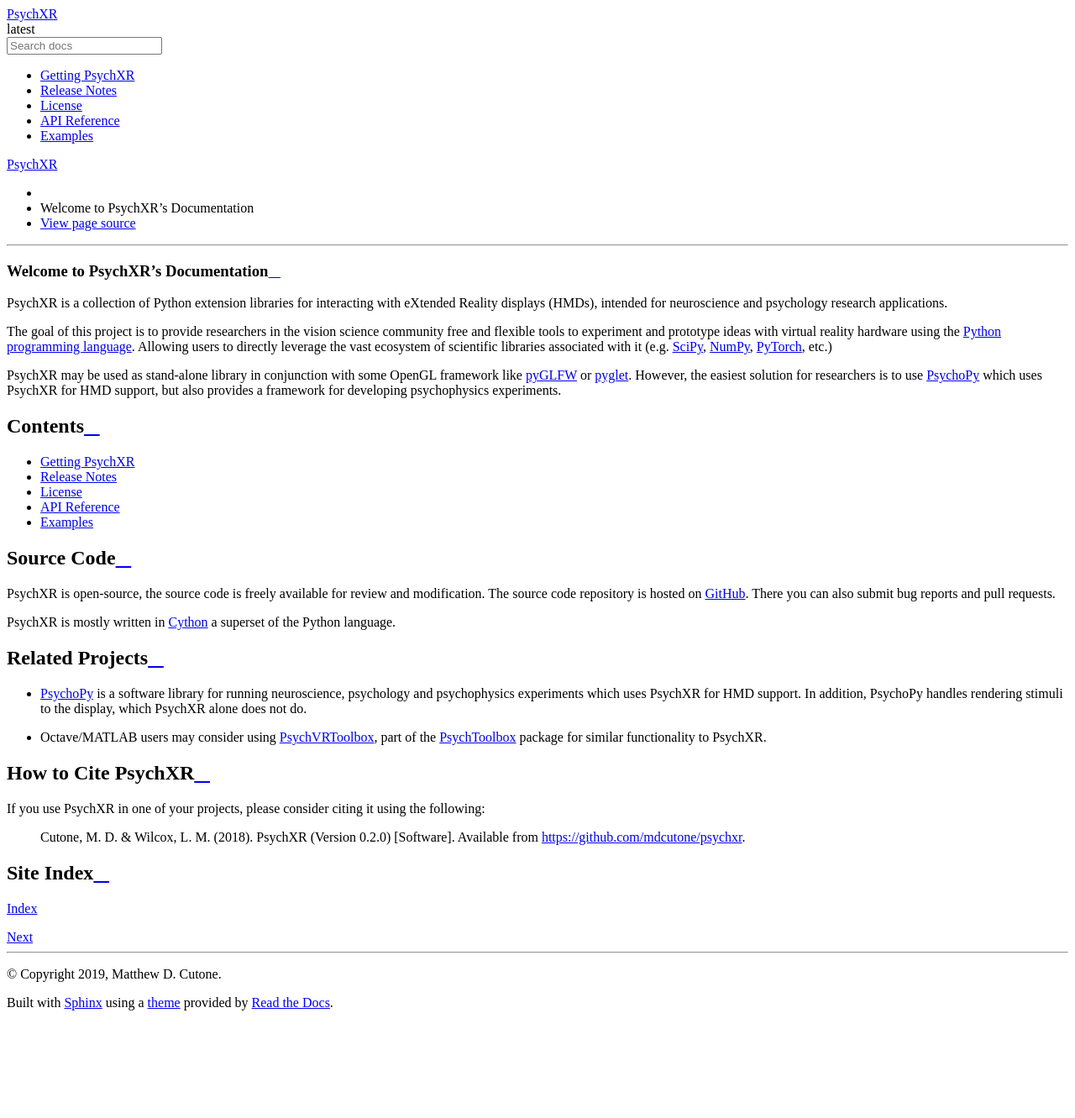
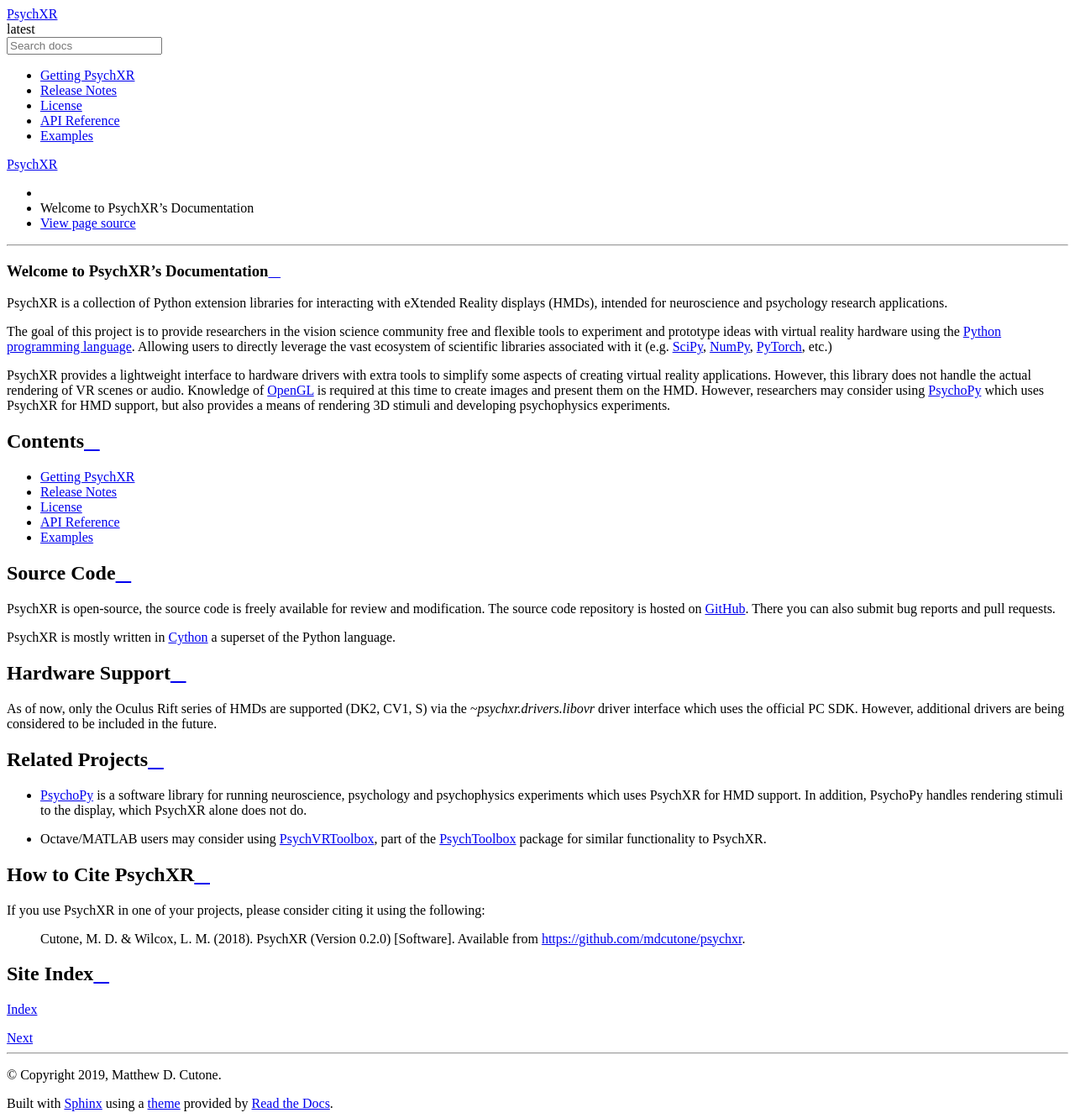
Before and after one commit to mdcutone/psychxr, a Sphinx documentation site: the page built from docs/index.rst, in a window 1280 px wide. Shown: the whole page at 84% size. Built offline with Sphinx 7.4.7 and the Read the Docs theme 2.0.0, drawn with Linux system fonts in a browser that asks for light colours; before the commit the page ends 1211 px from its top, so only the background shows below that.

Commit message:
DOCS: Update website.

```diff
--- a/docs/index.rst
+++ b/docs/index.rst
@@ -16,12 +16,14 @@
 `SciPy <https://www.scipy.org/>`_, `NumPy <https://www.numpy.org/>`_,
 `PyTorch <https://pytorch.org/>`_, etc.)
 
-PsychXR may be used as stand-alone library in conjunction with some OpenGL
-framework like `pyGLFW <https://github.com/FlorianRhiem/pyGLFW>`_ or
-`pyglet <https://pyglet.readthedocs.io/en/pyglet-1.3-maintenance/>`_. However,
-the easiest solution for researchers is to use `PsychoPy <https://psychopy.org>`_
-which uses PsychXR for HMD support, but also provides a framework for developing
-psychophysics experiments.
+PsychXR provides a lightweight interface to hardware drivers with extra tools
+to simplify some aspects of creating virtual reality applications. However, this
+library does not handle the actual rendering of VR scenes or audio. Knowledge of
+`OpenGL <https://www.opengl.org/>`_ is required at this time to create images
+and present them on the HMD. However, researchers may consider using
+`PsychoPy <https://psychopy.org>`_ which uses PsychXR for HMD support, but also
+provides a means of rendering 3D stimuli and developing psychophysics
+experiments.
 
 Contents
 --------
@@ -45,6 +47,12 @@
 PsychXR is mostly written in `Cython <https://cython.org/>`_ a superset of the
 Python language.
 
+Hardware Support
+----------------
+
+As of now, only the Oculus Rift series of HMDs are supported (DK2, CV1, S) via
+the `~psychxr.drivers.libovr` driver interface which uses the official PC SDK.
+However, additional drivers are being considered to be included in the future.
 
 Related Projects
 ----------------
```
